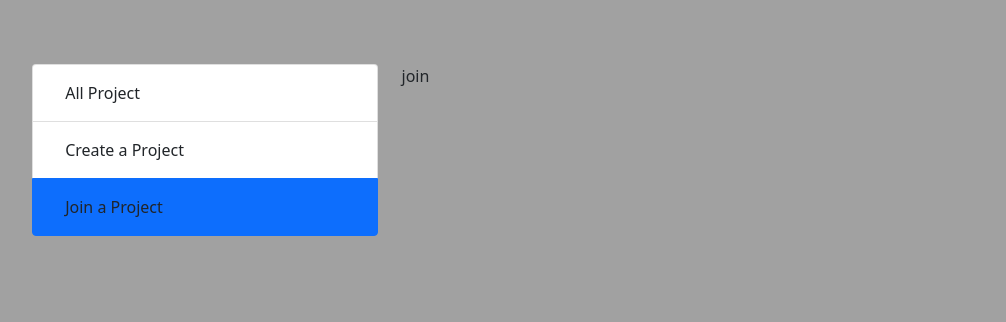
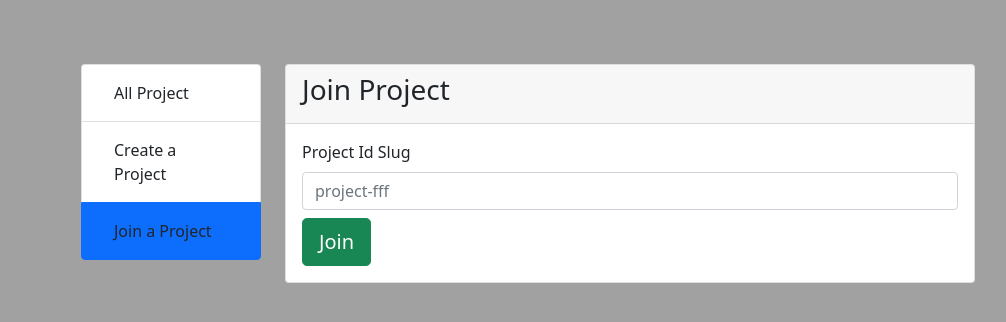
Before and after one commit to joseph444/project_management_app, a Django app: page /users/?join_project in a window 1280 px wide. Shown: the part 58-380 px from the top of the page, without its empty margins (112-1118 px from the left). Run offline with Django 3.2, Linux system fonts and the light colour scheme; a user stored in the database is signed in; tables that the repository leaves empty hold one stand-in row (values such as "Sample post"); some libraries are stand-ins or nearby versions.

Commit message:
joining project

```diff
--- a/src/projects/forms.py
+++ b/src/projects/forms.py
@@ -13,3 +13,7 @@ class ProjectEditForm(forms.Form):
     description = forms.CharField(required=True)
     budget = forms.FloatField(required=True)
     isClosed = forms.BooleanField(required=False)
+
+
+class ProjectJoinForm(forms.Form):
+    slug = forms.CharField(max_length=400,required=True)
--- a/src/projects/urls.py
+++ b/src/projects/urls.py
@@ -1,9 +1,11 @@
 from django.urls import path
-from .views import create_project,edit_project,delete_project
+from .views import create_project,edit_project,delete_project,join_project,leave_project
 
 urlpatterns = [
     path('<slug:slug>/edit/',edit_project,name='edit_project'),
     path('<slug:slug>/delete/',delete_project,name='delete_project'),
+    path('<slug:slug>/leave/',leave_project,name='delete_project'),
     path('create/',create_project,name='create_project'),
+    path('join/',join_project,name='join_project')
 
 ]
--- a/templates/views/projects/join_project.html
+++ b/templates/views/projects/join_project.html
@@ -1 +1,13 @@
-join
+<div class="card">
+    <div class="card-header">
+        <h3>Join Project</h3>
+    </div>
+    <div class="card-body">
+        <form action="/projects/join/" method="get">
+            {%csrf_token%}
+            <label for="slug" class="form-label">Project Id Slug</label>
+            <input type="text" class="form-control" required name="slug" id="slug" placeholder="project-fff">
+            <button class="btn btn-lg btn-success mt-2">Join</button>
+        </form>
+    </div>
+</div>
--- a/templates/views/users/index.html
+++ b/templates/views/users/index.html
@@ -1,9 +1,9 @@
 {%extends 'app/app.html'%}
 
 {%block content%}
-    <div class="container">
+    <div class="container-fluid">
         <div class="row justify-content-center  p-3">
-            <div class="col-md-4">
+            <div class="col-md-2">
                 <div class="list-group ">
                     <div class="list-group-item {%ifequal template 'all_project' %}active{%endifequal%}">
                         <a href="/users" class="nav-link text-dark">All Project</a>
```
Also changed, not shown: src/projects/admin.py (+21 -1 lines), src/projects/models.py (+10 -2 lines), src/projects/views.py (+37 -4 lines), templates/views/projects/all_project.html (+6 -1 lines), src/projects/migrations/0004_subscriber.py (added).
